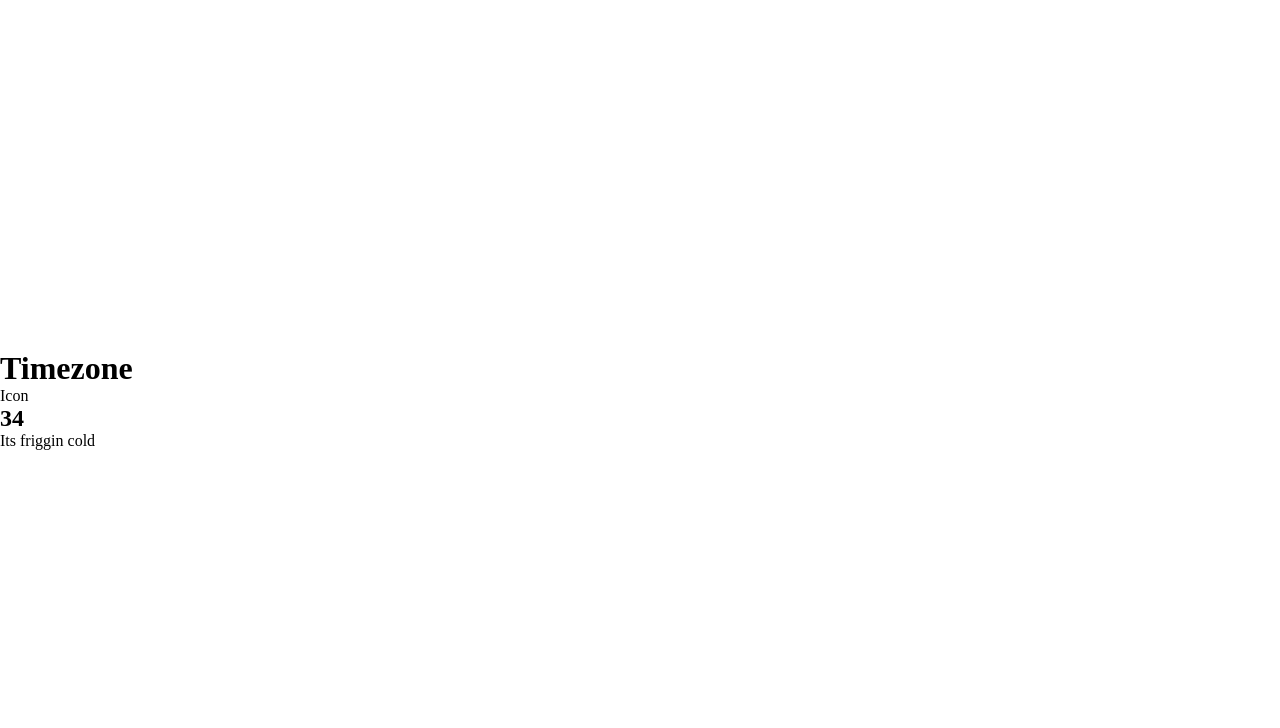
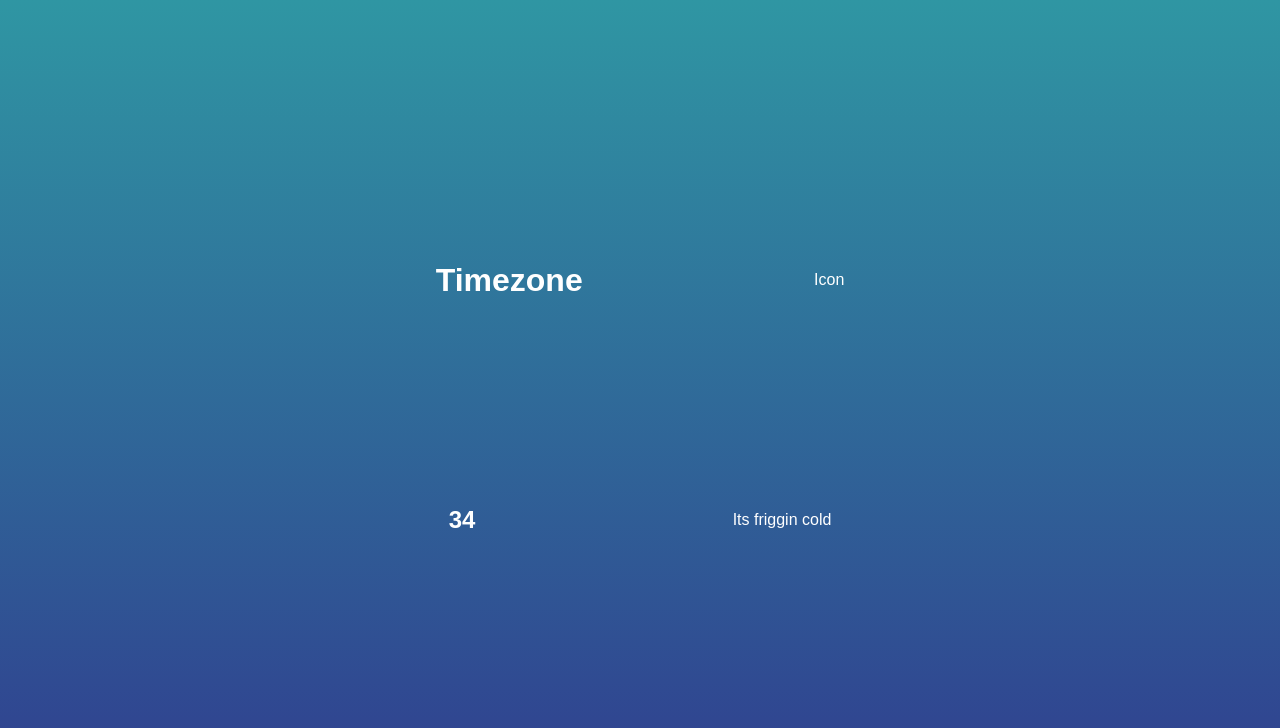
Before and after one commit to hariswedira/weather-app, a plain HTML site: page index.html in a window 1280 px wide. Drawn offline with Linux system fonts and the light colour scheme.

Commit message:
add style

```diff
--- a/index.html
+++ b/index.html
@@ -8,7 +8,7 @@
     <link rel="stylesheet" href="style.css">
     <title>Document</title>
 </head>
-<div class="loaction">
+<div class="location">
     <h1 class="location-timezone">Timezone</h1>
     <p>Icon</p>
 </div>
--- a/style.less
+++ b/style.less
@@ -4,12 +4,22 @@
     box-sizing: border-box;
 }
 
-//variabel
-@background: linear-gradient(rgb(47, 150, 163), rgb(48, 62, 143));
-
 body {
     height: 100vh;
     display: flex;
     justify-content: center;
     flex-direction: column;
+    align-items: center;
+    background: linear-gradient(rgb(47, 150, 163), rgb(48, 62, 143));
+    font-family: sans-serif;
+    color: white;
 }
+
+.location,
+.temperature {
+    height: 30vh;
+    width: 50%;
+    display: flex;
+    align-items: center;
+    justify-content: space-around;
+}
```
Also changed, not shown: style.css.
